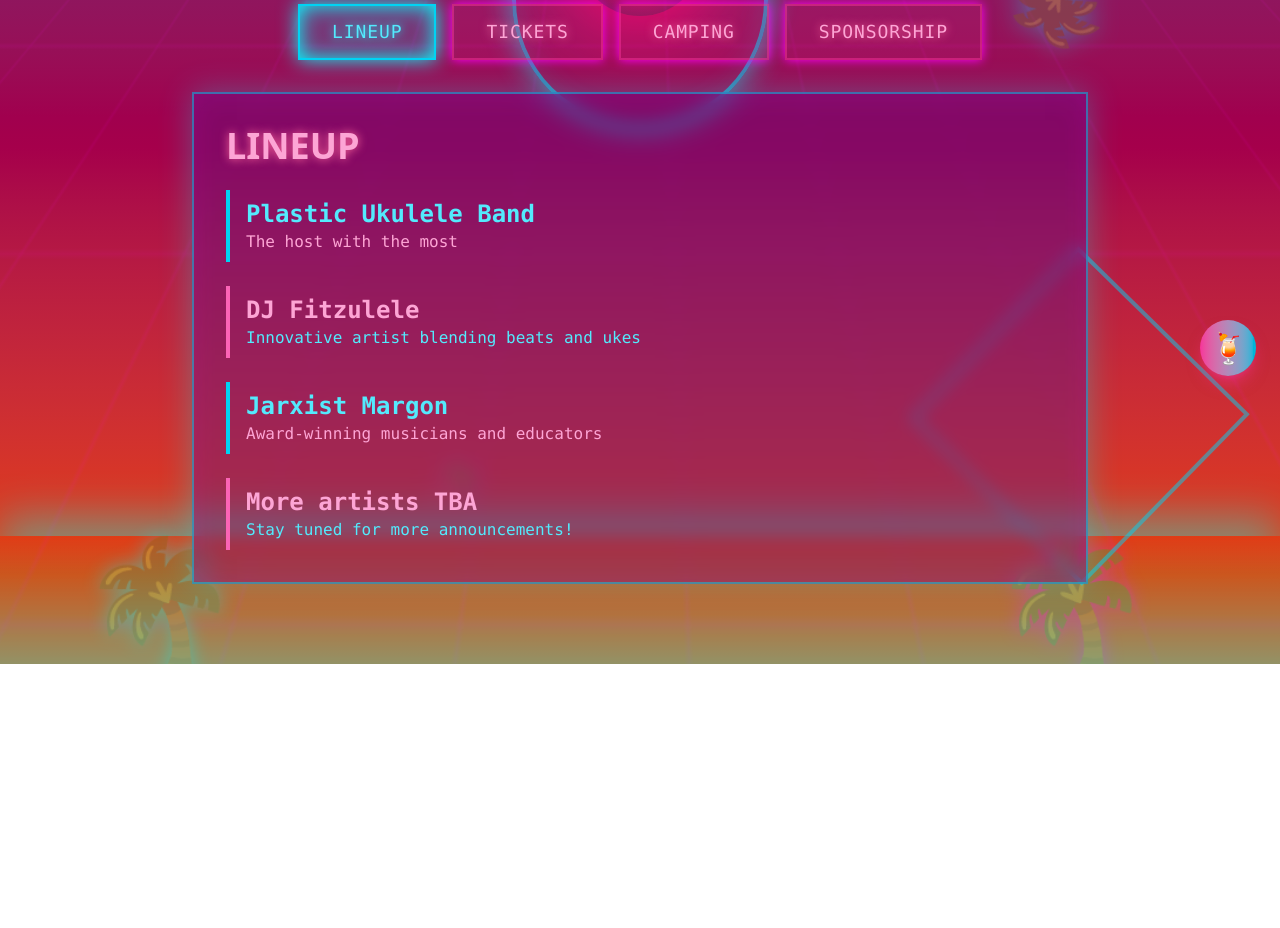
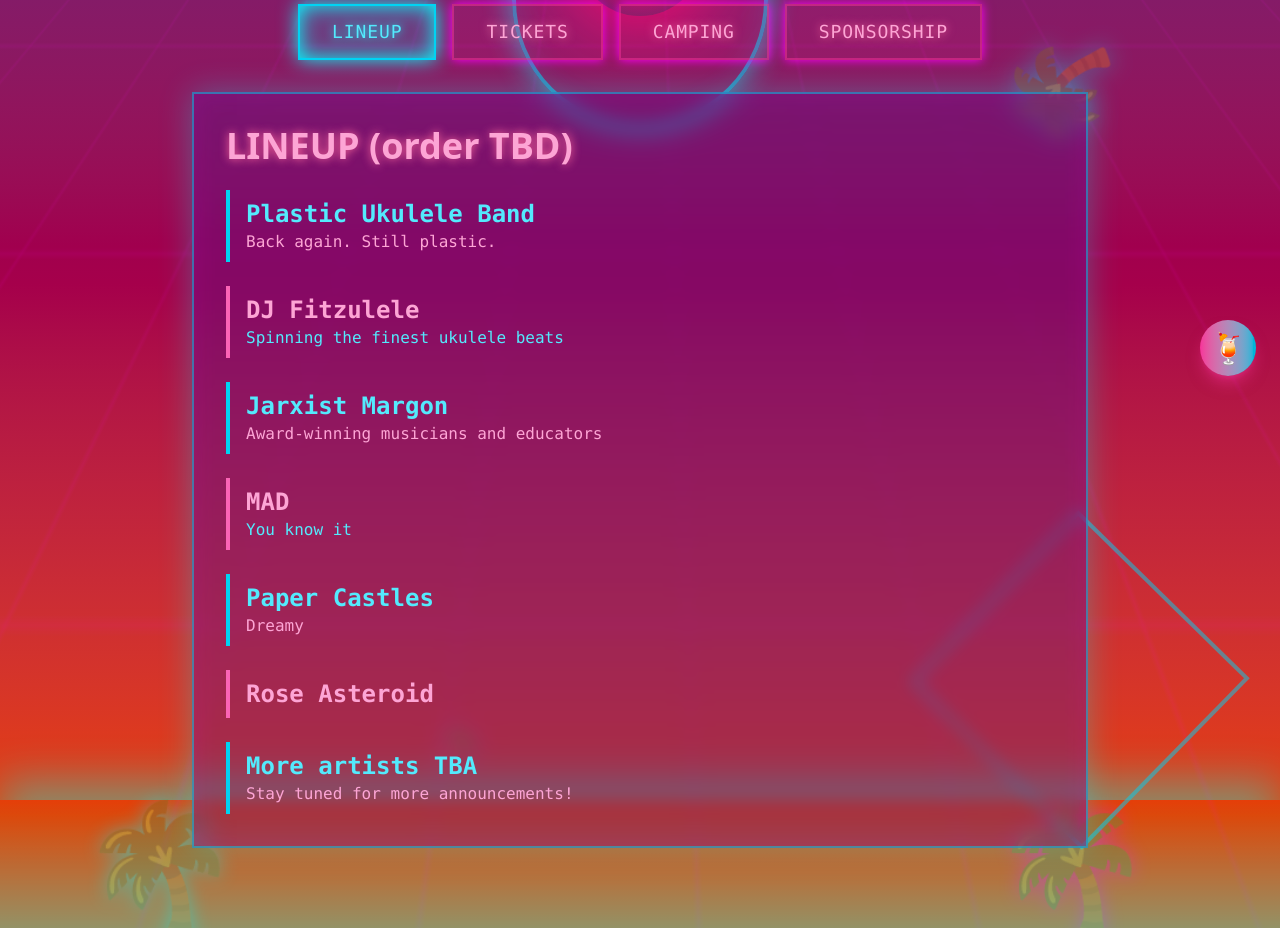
Before and after one commit to eflynch/ukulele-fest, a React (Vite) app: page / in a window 1280 px wide. Shown: the part 400-1328 px from the top of the page. Before the commit the page ends 1064 px from the top, so only its background shows below. Built offline with nearby package versions, Linux system fonts and the light colour scheme.

Commit message:
Update lineup

```diff
--- a/src/App.tsx
+++ b/src/App.tsx
@@ -2,6 +2,7 @@ import { useState, useEffect, useRef } from 'react'
 import festivalMap from './assets/festival map.png'
 import toasterImage from './assets/toaster.png'
 import CocktailChat from './CocktailChat'
+import { lineupArtists } from './lineupData'
 
 type Tab = 'lineup' | 'tickets' | 'camping' | 'sponsorship'
 
@@ -659,25 +660,18 @@ function App() {
               {activeTab === 'lineup' && (
                 <div className="text-cyan-300">
                   <h2 className="text-4xl font-bold mb-6 text-pink-300" style={{ textShadow: '0 0 10px #ff6b9d' }}>
-                    LINEUP
+                    LINEUP (order TBD)
                   </h2>
                   <div className="space-y-6 font-mono">
-                    <div className="border-l-4 border-cyan-400 pl-4 py-2">
-                      <h3 className="text-2xl font-bold text-cyan-300">Plastic Ukulele Band</h3>
-                      <p className="text-pink-300">The host with the most</p>
-                    </div>
-                    <div className="border-l-4 border-pink-400 pl-4 py-2">
-                      <h3 className="text-2xl font-bold text-pink-300">DJ Fitzulele</h3>
-                      <p className="text-cyan-300">Innovative artist blending beats and ukes</p>
-                    </div>
-                    <div className="border-l-4 border-cyan-400 pl-4 py-2">
-                      <h3 className="text-2xl font-bold text-cyan-300">Jarxist Margon</h3>
-                      <p className="text-pink-300">Award-winning musicians and educators</p>
-                    </div>
-                    <div className="border-l-4 border-pink-400 pl-4 py-2">
-                      <h3 className="text-2xl font-bold text-pink-300">More artists TBA</h3>
-                      <p className="text-cyan-300">Stay tuned for more announcements!</p>
-                    </div>
+                    {lineupArtists.map((artist, index) => {
+                      const isCyan = index % 2 === 0
+                      return (
+                        <div key={index} className={`border-l-4 ${isCyan ? 'border-cyan-400' : 'border-pink-400'} pl-4 py-2`}>
+                          <h3 className={`text-2xl font-bold ${isCyan ? 'text-cyan-300' : 'text-pink-300'}`}>{artist.name}</h3>
+                          <p className={isCyan ? 'text-pink-300' : 'text-cyan-300'}>{artist.description}</p>
+                        </div>
+                      )
+                    })}
                   </div>
                 </div>
               )}
--- /dev/null
+++ b/src/lineupData.ts
@@ -0,0 +1,35 @@
+export interface LineupArtist {
+  name: string
+  description: string
+}
+
+export const lineupArtists: LineupArtist[] = [
+  {
+    name: 'Plastic Ukulele Band',
+    description: 'Back again. Still plastic.',
+  },
+  {
+    name: 'DJ Fitzulele',
+    description: 'Spinning the finest ukulele beats',
+  },
+  {
+    name: 'Jarxist Margon',
+    description: 'Award-winning musicians and educators',
+  },
+  {
+    name: 'MAD',
+    description: 'You know it',
+  },
+  {
+    name: 'Paper Castles',
+    description: 'Dreamy',
+  },
+  {
+    name: 'Rose Asteroid',
+    description: '',
+  },
+    {
+    name: 'More artists TBA',
+    description: 'Stay tuned for more announcements!',
+  },
+]
```
